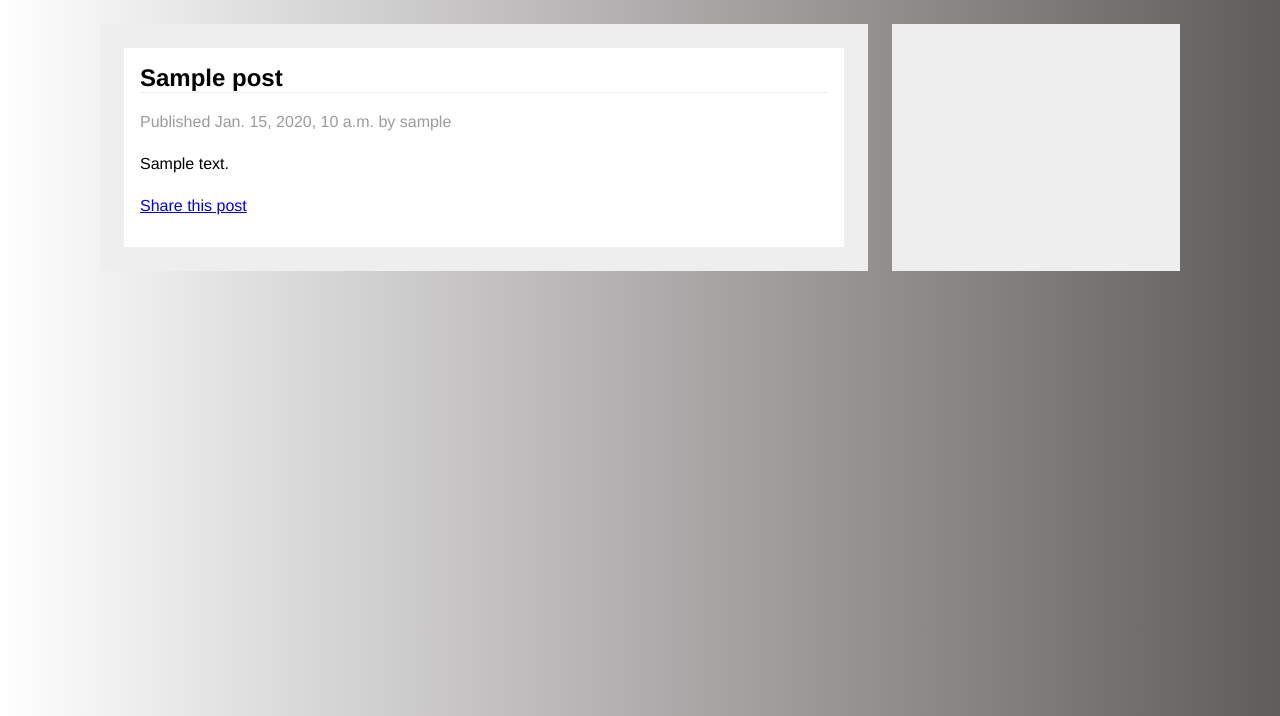
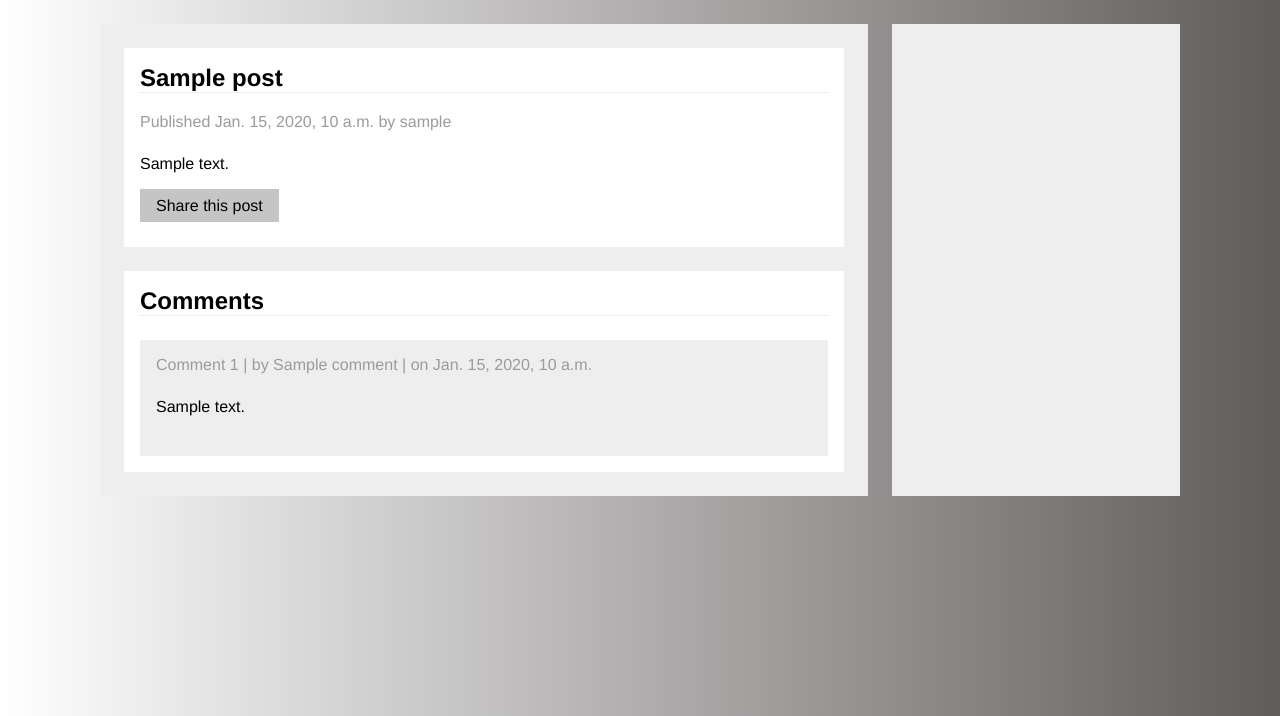
Before and after one commit to DevShasa/django-3-by-example-blog, a Django app: a page that uses blog/templates/blog/post/detail.html in a window 1280 px wide. Shown: the part 84-800 px from the top of the page. Run offline with Django 3.2, Linux system fonts and the light colour scheme; tables that the repository leaves empty hold one stand-in row (values such as "Sample post").

Commit message:
comments

```diff
--- a/blog/static/css/styles.css
+++ b/blog/static/css/styles.css
@@ -84,6 +84,32 @@ header{
     border-bottom: 1px solid #eee;
     margin-top: 0;
 }
+.blog-post > p > a{
+    text-decoration: none;
+    color: black;
+    cursor: pointer;
+    background-color: rgb(197, 197, 197);
+    padding: 0.5em 1em;
+}
+.blog-post > p > a:hover{
+    background-color: rgb(155, 153, 153);
+
+}
+.comment-list{
+    background-color: white;
+    padding: 1em;
+}
+.comment-list > h2{
+    border-bottom: 1px solid #eee;
+    margin-top: 0;
+}
+.comment{
+    padding: 1em;
+    background-color: #eee;
+}
+.comment-info{
+
+}
 
 /* these styles are for the form   */
 .form-tile{
--- a/blog/templates/blog/post/detail.html
+++ b/blog/templates/blog/post/detail.html
@@ -17,4 +17,18 @@
         </p>
     </div>
 
+    <div class="comment-list">
+        <h2>Comments</h2>
+        {% for comment in comments %}
+            <div class="comment">
+                <span class="post_info">
+                    Comment {{ forloop.counter }} | by {{ comment.name }} | on {{ comment.created }}
+                </span>
+                <p>
+                    {{ comment.body|linebreaks }}
+                </p>
+            </div>
+        {% endfor %}
+    </div>
+
 {% endblock content %}
--- a/blog/views.py
+++ b/blog/views.py
@@ -1,7 +1,7 @@
 from django.shortcuts import render, get_object_or_404
 from .models import Post
 from django.views.generic import  ListView
-from .forms import EmailPostForm
+from .forms import EmailPostForm, CommentForm
 from django.core.mail import send_mail
 
 # Create your views here.
@@ -24,7 +24,35 @@ def post_detail(request, year, month, day, post):
                                     publish__year=year,
                                     publish__month=month,
                                     publish__day=day)
-    return render(request, 'blog/post/detail.html', {'post': post})
+
+
+    # Get the comments listed as active
+    comments  = post.comments.filter(active=True)
+    # This is a flag used to display whether there is a new comment so that it can be displayed
+    new_comment = None
+    # when data is submitted using the form
+    if request.method == 'POST':
+        comment_form = CommentForm(data = request.POST)
+        if comment_form.is_valid():
+            # Create a new comment object but dont save to database yet
+            new_comment = comment_form.save(commit=False)
+            # Assign the post to the comment
+            new_comment.post = post
+            # Now we can save
+            new_comment.save()
+    else:
+        comment_form = CommentForm()
+
+    return render(request,"blog/post/detail.html",
+                # Context
+                {
+                    "post": post, # The blogpost
+                    "comments": comments, # The comments under the blog
+                    "new_comment": new_comment, # The comment just submitted
+                    "comment_form": comment_form # The modelForm object
+                }
+    )
+
 
 # This handles the form
 def post_share(request, post_id):
```
